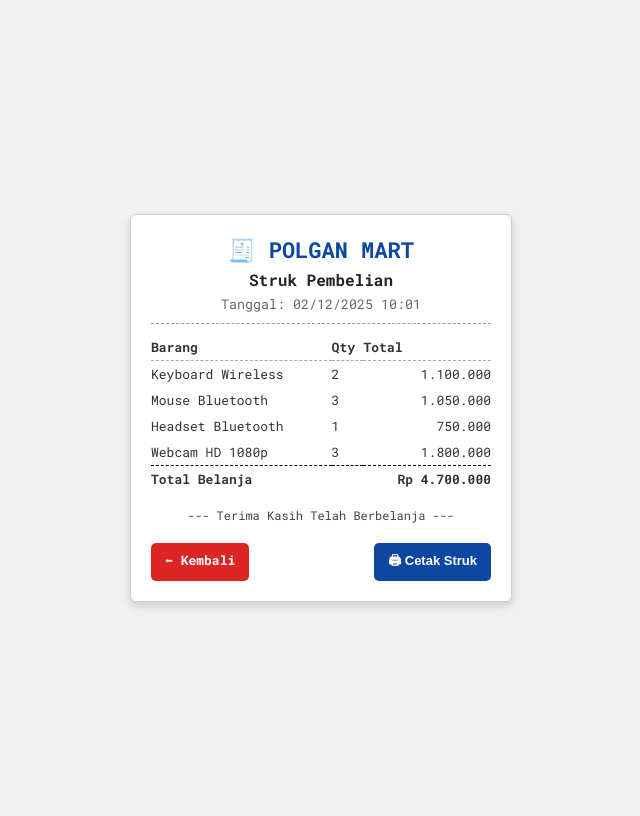
After one commit to Erika657/ProjectPHP, a PHP site: page /struk.php in a window 1280 px wide. The commit adds this page. Shown: the whole page, without its empty margins (319-959 px from the left). Run offline with PHP 8.4, Linux system fonts and the light colour scheme; the visitor is signed in with stand-in values (Sample User, id 1).

Commit message:
Dashboard Penjualan (Total Belanja)

```diff
--- /dev/null
+++ b/struk.php
@@ -0,0 +1,210 @@
+<?php
+// ✅ Commit 8 – Struk Belanja (Versi Kertas Putih)
+session_start();
+if (!isset($_SESSION["username"])) {
+    header("Location: index.php");
+    exit;
+}
+
+// Data barang simulasi
+$kode_barang = ["AKD01", "AKD02", "AKD03", "AKD04", "AKD05"];
+$nama_barang = ["Keyboard Wireless", "Mouse Bluetooth", "Headset Bluetooth", "Webcam HD 1080p", "USB Hub 4 Port"];
+$harga_barang = [550000, 350000, 750000, 600000, 250000];
+
+$beli = [];
+$jumlah = [];
+$total = [];
+$grandtotal = 0;
+
+foreach ($kode_barang as $i => $kode) {
+    $beli[$i] = rand(0, 1);
+    $jumlah[$i] = $beli[$i] ? rand(1, 3) : 0;
+    $total[$i] = $jumlah[$i] * $harga_barang[$i];
+    $grandtotal += $total[$i];
+}
+?>
+
+<!DOCTYPE html>
+<html lang="id">
+<head>
+  <meta charset="UTF-8">
+  <meta name="viewport" content="width=device-width, initial-scale=1.0">
+  <title>Struk Belanja | POLGAN MART</title>
+  <style>
+    @import url('https://fonts.googleapis.com/css2?family=Roboto+Mono:wght@400;700&display=swap');
+
+    body {
+      font-family: 'Roboto Mono', monospace;
+      background: #f1f1f1;
+      display: flex;
+      justify-content: center;
+      align-items: center;
+      height: 100vh;
+      color: #333;
+    }
+
+    .receipt {
+      background: #fff;
+      width: 340px;
+      padding: 20px;
+      border-radius: 6px;
+      box-shadow: 0 4px 10px rgba(0,0,0,0.15);
+      border: 1px solid #ccc;
+      animation: fadeIn 0.5s ease;
+    }
+
+    @keyframes fadeIn {
+      from { opacity: 0; transform: translateY(20px); }
+      to { opacity: 1; transform: translateY(0); }
+    }
+
+    .logo {
+      text-align: center;
+      font-weight: 700;
+      font-size: 22px;
+      margin-bottom: 5px;
+      color: #0d47a1;
+    }
+
+    h3 {
+      text-align: center;
+      margin: 5px 0;
+      font-size: 16px;
+      color: #222;
+    }
+
+    small {
+      display: block;
+      text-align: center;
+      color: #666;
+      margin-bottom: 10px;
+    }
+
+    hr {
+      border: none;
+      border-top: 1px dashed #999;
+      margin: 8px 0;
+    }
+
+    table {
+      width: 100%;
+      border-collapse: collapse;
+      font-size: 13px;
+      margin-top: 10px;
+    }
+
+    th, td {
+      padding: 4px 0;
+    }
+
+    th {
+      border-bottom: 1px dashed #aaa;
+      text-align: left;
+    }
+
+    td {
+      text-align: left;
+    }
+
+    td:last-child {
+      text-align: right;
+    }
+
+    .total {
+      border-top: 1px dashed #000;
+      font-weight: 700;
+      padding-top: 6px;
+    }
+
+    .thanks {
+      text-align: center;
+      font-size: 12px;
+      margin-top: 15px;
+      color: #444;
+    }
+
+    .btn-area {
+      display: flex;
+      justify-content: space-between;
+      margin-top: 20px;
+    }
+
+    a, button {
+      border: none;
+      border-radius: 5px;
+      padding: 8px 14px;
+      font-weight: 600;
+      font-size: 13px;
+      cursor: pointer;
+      text-decoration: none;
+      color: #fff;
+      transition: 0.3s;
+    }
+
+    a {
+      background: #dc2626;
+    }
+    a:hover { background: #b91c1c; }
+
+    button {
+      background: #0d47a1;
+    }
+    button:hover { background: #1565c0; }
+
+    /* 🖨 Cetak khusus */
+    @media print {
+      body {
+        background: #fff;
+      }
+      .btn-area {
+        display: none;
+      }
+      .receipt {
+        box-shadow: none;
+        border: none;
+        margin: 0;
+      }
+    }
+  </style>
+</head>
+<body>
+  <div class="receipt">
+    <div class="logo">🧾 POLGAN MART</div>
+    <h3>Struk Pembelian</h3>
+    <small>Tanggal: <?= date("d/m/Y H:i") ?></small>
+    <hr>
+
+    <table>
+      <tr>
+        <th>Barang</th>
+        <th>Qty</th>
+        <th>Total</th>
+      </tr>
+
+      <?php foreach ($kode_barang as $i => $kode): ?>
+        <?php if ($jumlah[$i] > 0): ?>
+          <tr>
+            <td><?= $nama_barang[$i] ?></td>
+            <td><?= $jumlah[$i] ?></td>
+            <td><?= number_format($total[$i], 0, ',', '.') ?></td>
+          </tr>
+        <?php endif; ?>
+      <?php endforeach; ?>
+
+      <tr class="total">
+        <td colspan="2">Total Belanja</td>
+        <td>Rp <?= number_format($grandtotal, 0, ',', '.') ?></td>
+      </tr>
+    </table>
+
+    <div class="thanks">
+      --- Terima Kasih Telah Berbelanja ---
+    </div>
+
+    <div class="btn-area">
+      <a href="dashboard.php">⬅ Kembali</a>
+      <button onclick="window.print()">🖨 Cetak Struk</button>
+    </div>
+  </div>
+</body>
+</html>
```
Also changed, not shown: penjualan.php (+47 -10 lines), secrenshoot/Screenshot 2025-11-12 200239.png (added), secrenshoot/Screenshot 2025-11-12 200253.png (added).
